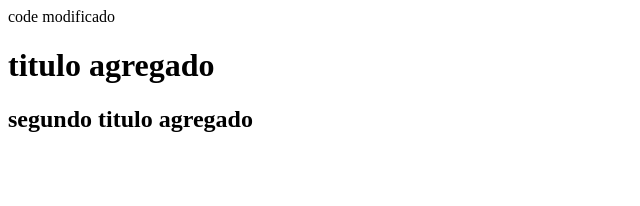
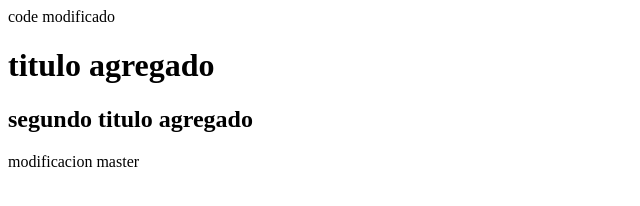
Before and after one commit to leongab08/test-git, a plain HTML site: page index.html in a window 1280 px wide. Shown: the whole page, without its empty margins (0-640 px from the left). Drawn offline with Linux system fonts and the light colour scheme.

Commit message:
ultimo comit master

```diff
--- a/index.html
+++ b/index.html
@@ -10,5 +10,7 @@
     <h1>titulo agregado</h1>
     <h2>segundo titulo agregado</h2>
 
+    <p>modificacion master</p>
+
 </body>
 </html>
```
